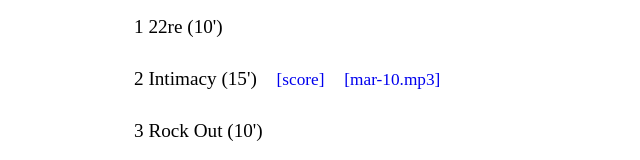
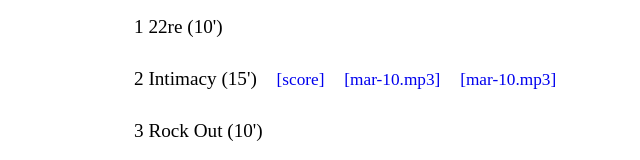
Before and after one commit to hf7y/siddhartha, a plain HTML site: page index.html in a window 1280 px wide. Shown: the part 675-835 px from the top of the page, without its empty margins (24-664 px from the left). Drawn offline with Linux system fonts and the light colour scheme.

Commit message:
March 15th Intimacy

```diff
--- a/index.html
+++ b/index.html
@@ -108,7 +108,8 @@
 	<details>
 		<summary>2 Intimacy (15')
 			<a href="earthly-delights/intimacy/score.html">[score]</a>
-			<a href="earthly-delights/intimacy/mar-10.mp3">[mar-10.mp3]</a></summary>
+			<a href="earthly-delights/intimacy/mar-10.mp3">[mar-10.mp3]</a>
+			<a href="earthly-delights/intimacy/mar-15.mp3">[mar-10.mp3]</a></summary>
 		<p>Enter Lover 1 and Lover 2 carrying a blanket. They set the blanket
 		on the ground before sitting down upon it.</p>
 		<p>Lovers whisper and embrace. Meaningless small-talk begins to
```
